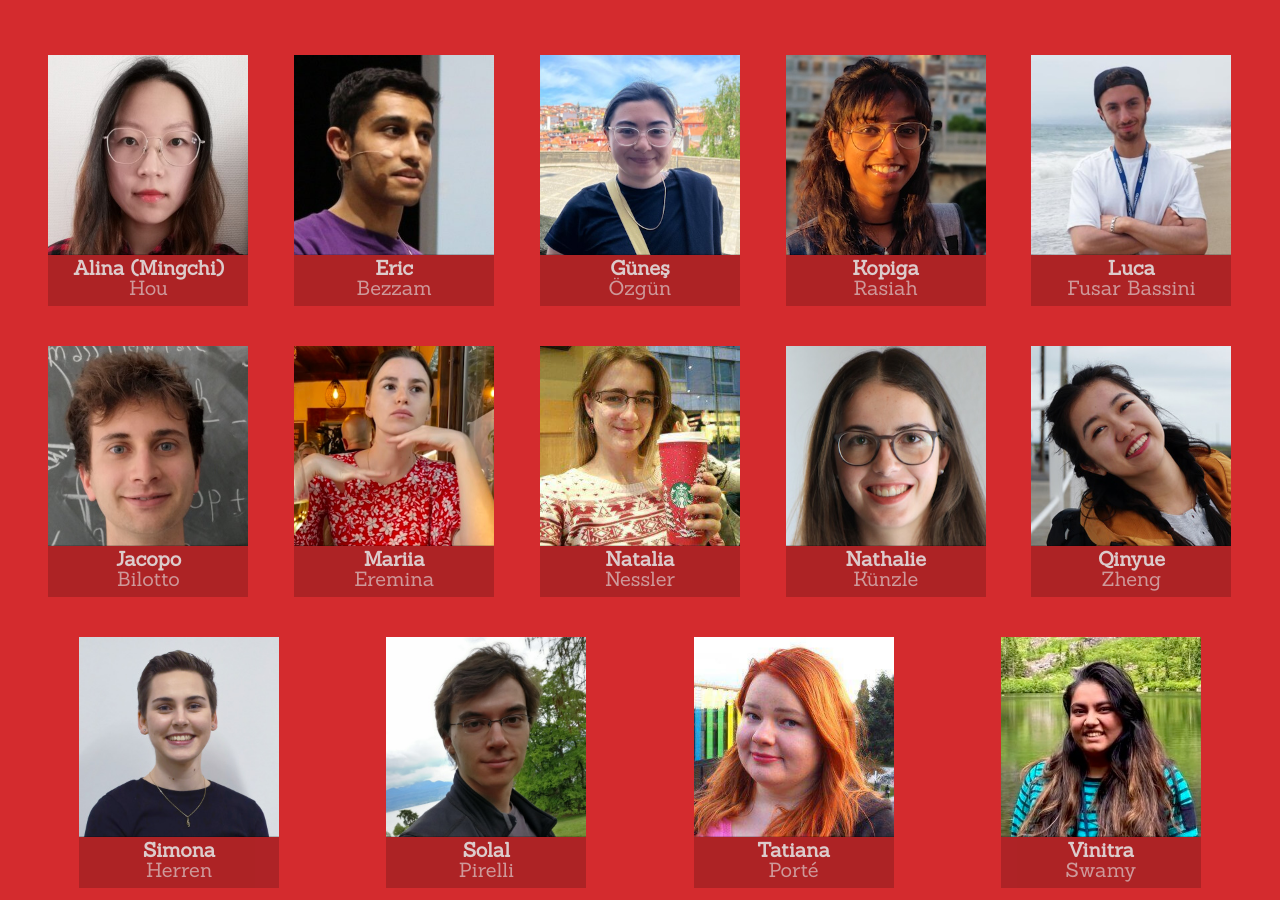
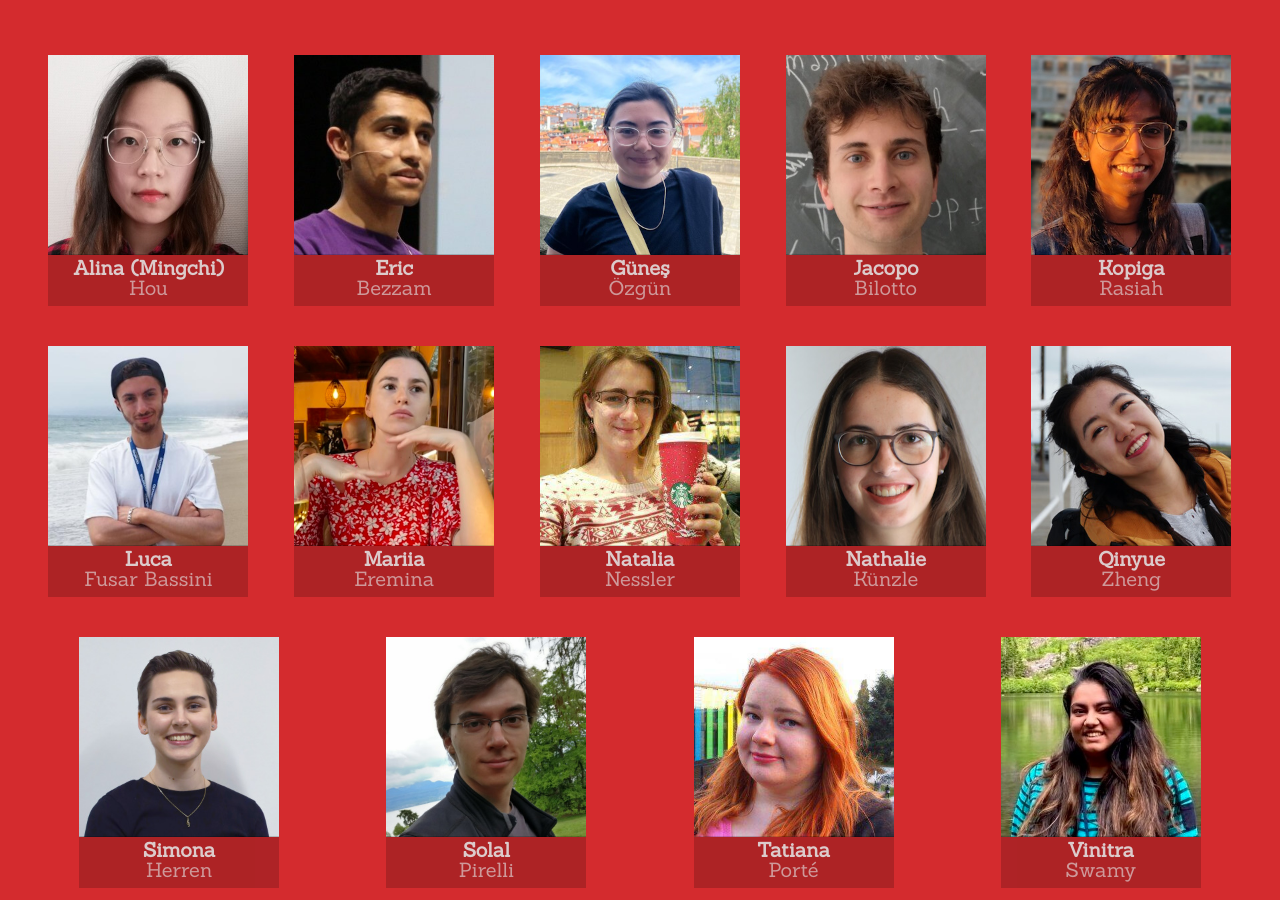
Before and after one commit to LauzHack/LauzHack.github.io, a Jekyll site: the page built from index.html, in a window 1280 px wide and 900 px high, scrolled down 3737 px. Built offline with Jekyll 4.4.1, drawn with Linux system fonts in a browser that asks for light colours; some of the changed lines change nothing that is shown.

Commit message:
a phd and I still don't know the alphabet

```diff
--- a/_data/organizers.yml
+++ b/_data/organizers.yml
@@ -19,6 +19,10 @@ people:
     family: Özgün
     link: https://gozgun.github.io
 
+  - given: Jacopo
+    family: Bilotto
+    link: https://linkedin.com/in/jacopo-bilotto-4331491b4
+
   - given: Kopiga
     family: Rasiah
     link: https://linkedin.com/in/kopiga-rasiah-47a42b170
@@ -26,10 +30,6 @@ people:
   - given: Luca
     family: Fusar Bassini
     link: https://lucafusarbassini.com
-
-  - given: Jacopo
-    family: Bilotto
-    link: https://linkedin.com/in/jacopo-bilotto-4331491b4
 
   - given: Mariia
     family: Eremina
```
